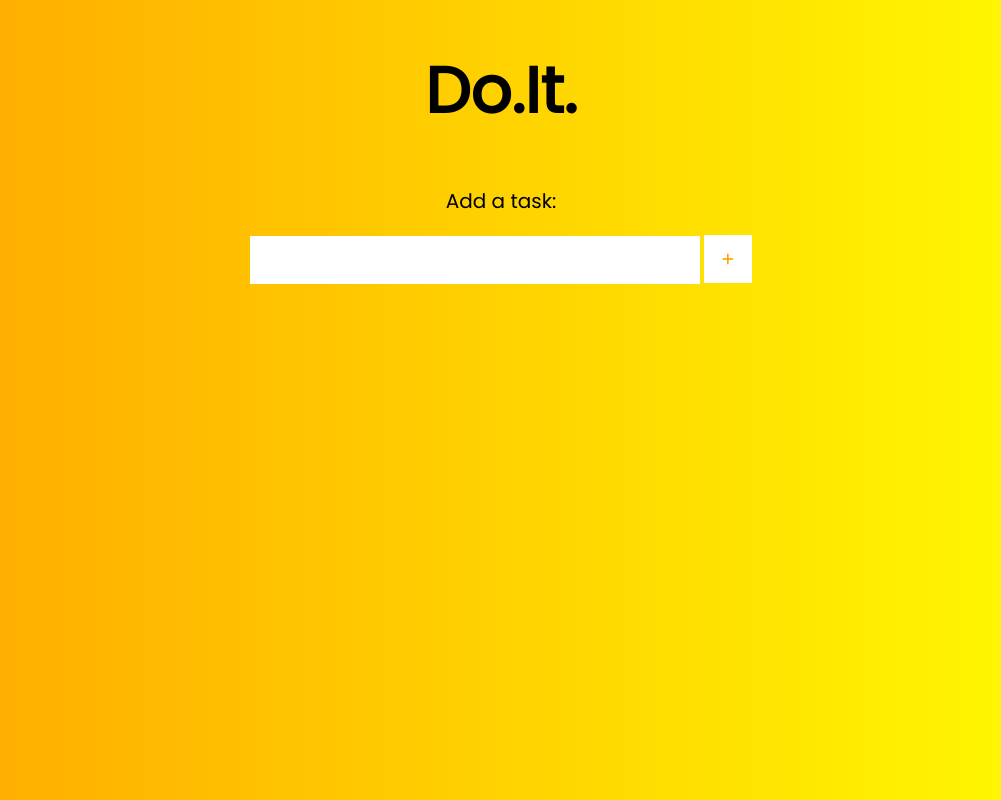
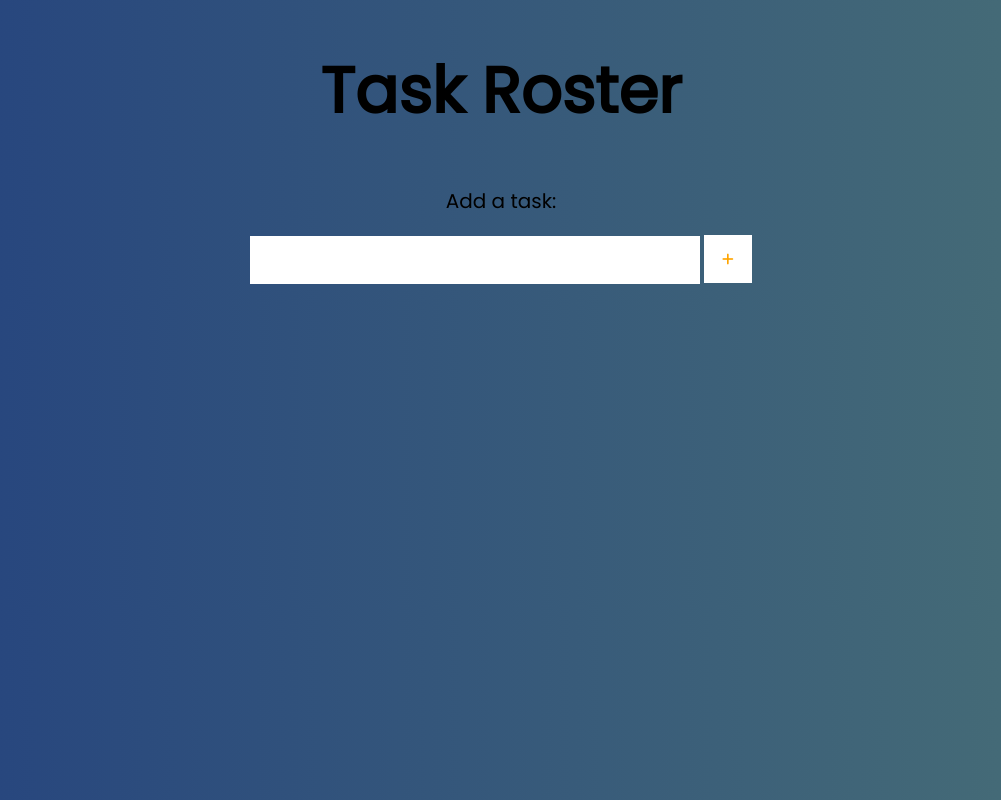
Before and after one commit to Dipu073/Todo-app, a plain HTML site: page index.html in a window 1280 px wide. Shown: the whole page, without its empty margins (139-1140 px from the left). Drawn offline with Linux system fonts and the light colour scheme.

Commit message:
third commit

```diff
--- a/index.html
+++ b/index.html
@@ -4,7 +4,7 @@
     <meta charset="UTF-8">
     <meta http-equiv="X-UA-Compatible" content="IE=edge">
     <meta name="viewport" content="width=device-width, initial-scale=1.0">
-    <title>Do.It.</title>
+    <title>Task roster</title>
     <link rel="preconnect" href="https://fonts.googleapis.com">
 <link rel="preconnect" href="https://fonts.gstatic.com" crossorigin>
 <link href="https://fonts.googleapis.com/css2?family=Poppins&display=swap" rel="stylesheet">
@@ -13,7 +13,7 @@
 </head>
 <body>
     <header>
-        <h1>Do.It.</h1>
+        <h1>Task Roster</h1>
     </header>
     <p>Add a task:</p>
     <form>
--- a/styles.css
+++ b/styles.css
@@ -1,7 +1,7 @@
 
 body
 {
-    background-image: linear-gradient(90deg,orange,yellow);
+    background-image: linear-gradient(90deg,rgb(36, 66, 127),rgb(72, 111, 118));
     font-family: "Poppins",sans-serif ;
     text-align: center;
 
```
